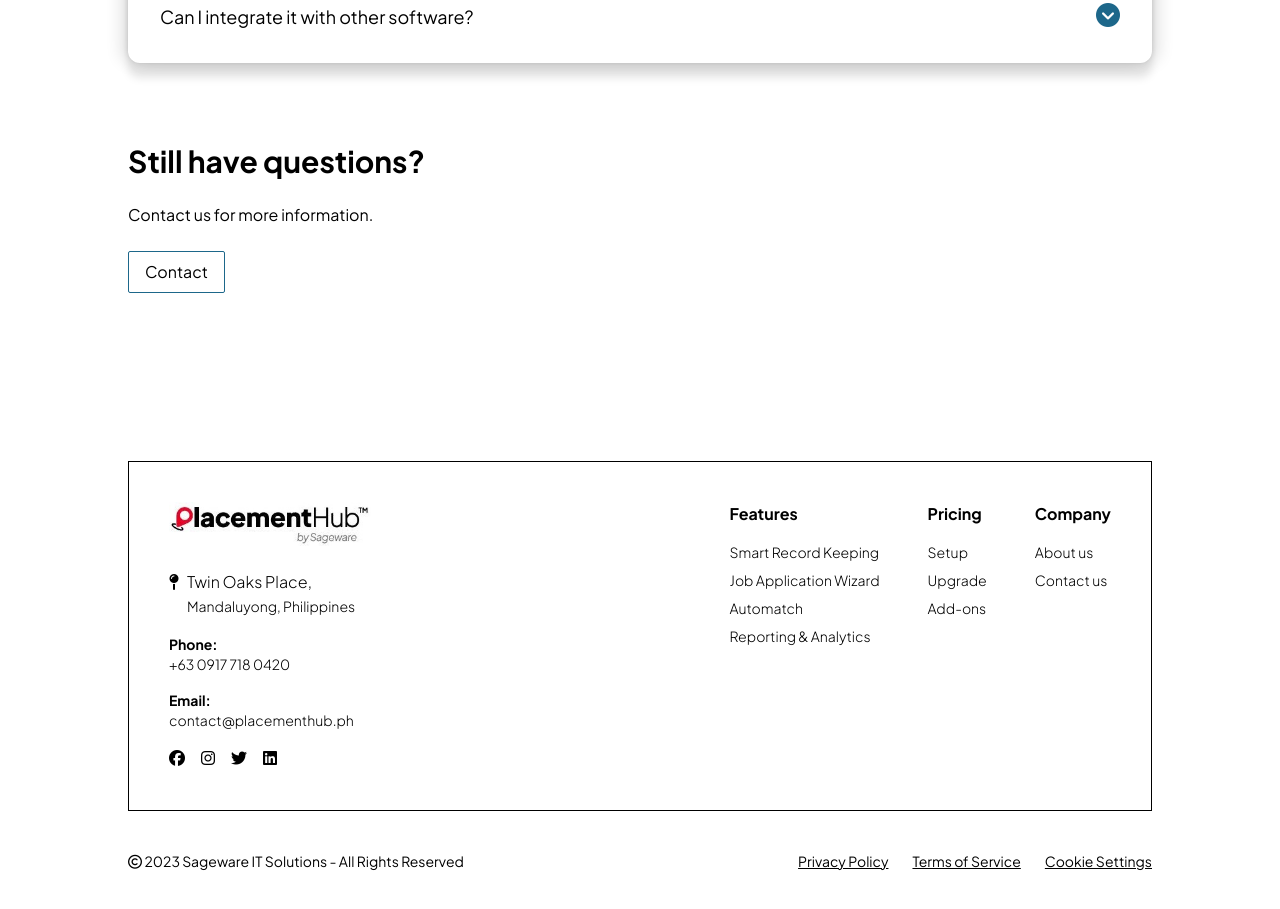
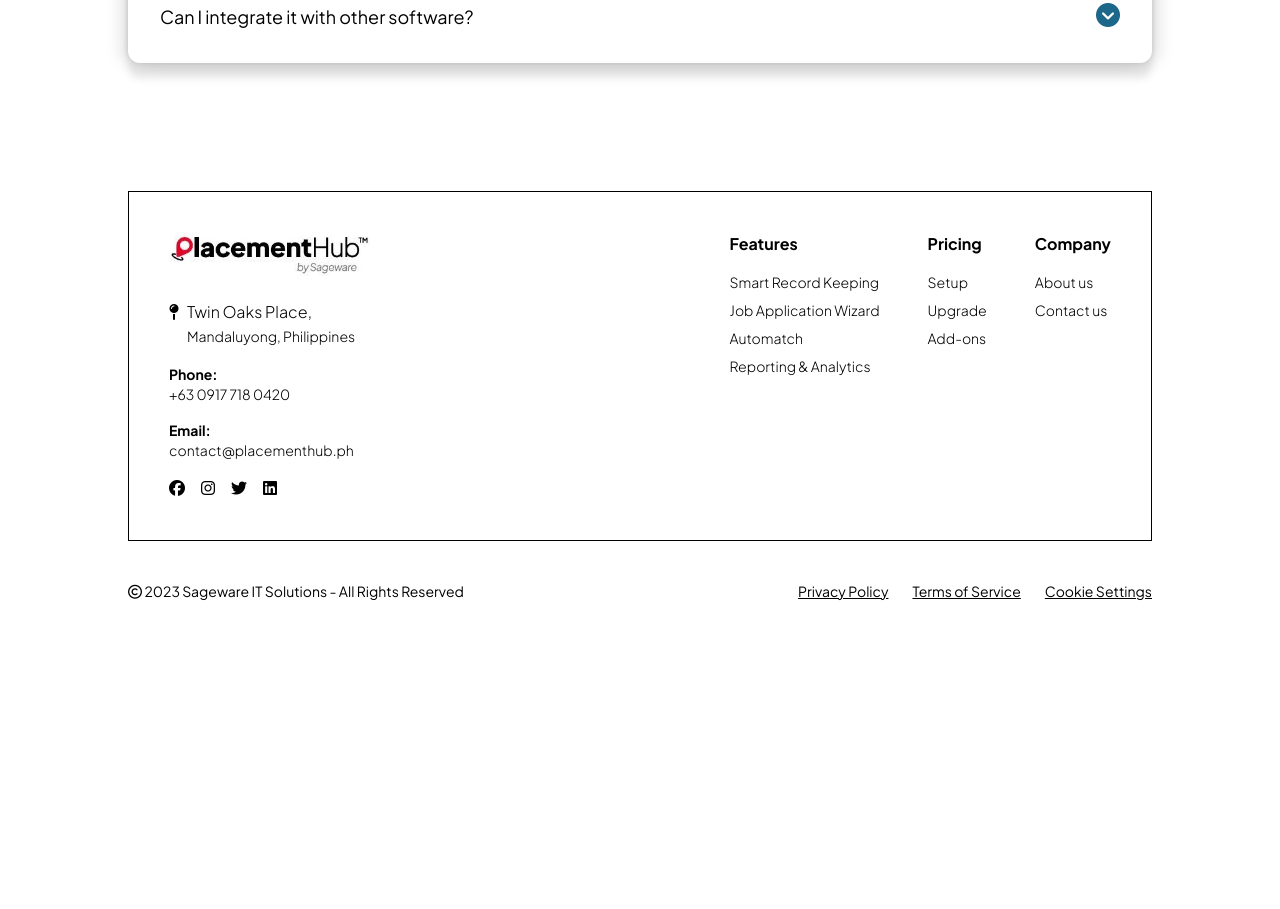
Before and after one commit to sagewarehq/www.placementhub, a website: page docs/index.html in a window 1280 px wide. Shown: the part 9287-10196 px from the top of the page. After the commit the page ends 9952 px from the top, so only its background shows below. Drawn offline with Linux system fonts and the light colour scheme.

Commit message:
Remove 'still has questions' section in the landing page

```diff
--- a/docs/index.html
+++ b/docs/index.html
@@ -2078,11 +2078,6 @@
               software systems. Integration comes at an additional cost.
             </div>
           </div>
-          <div class="w-full my-10">
-            <h1 class="mb-6 text-3xl font-bold">Still have questions?</h1>
-            <h4 class="mb-6 font-normal">Contact us for more information.</h4>
-            <button class="btn-squircle-negative">Contact</button>
-          </div>
         </div>
       </section>
     </main>
```
